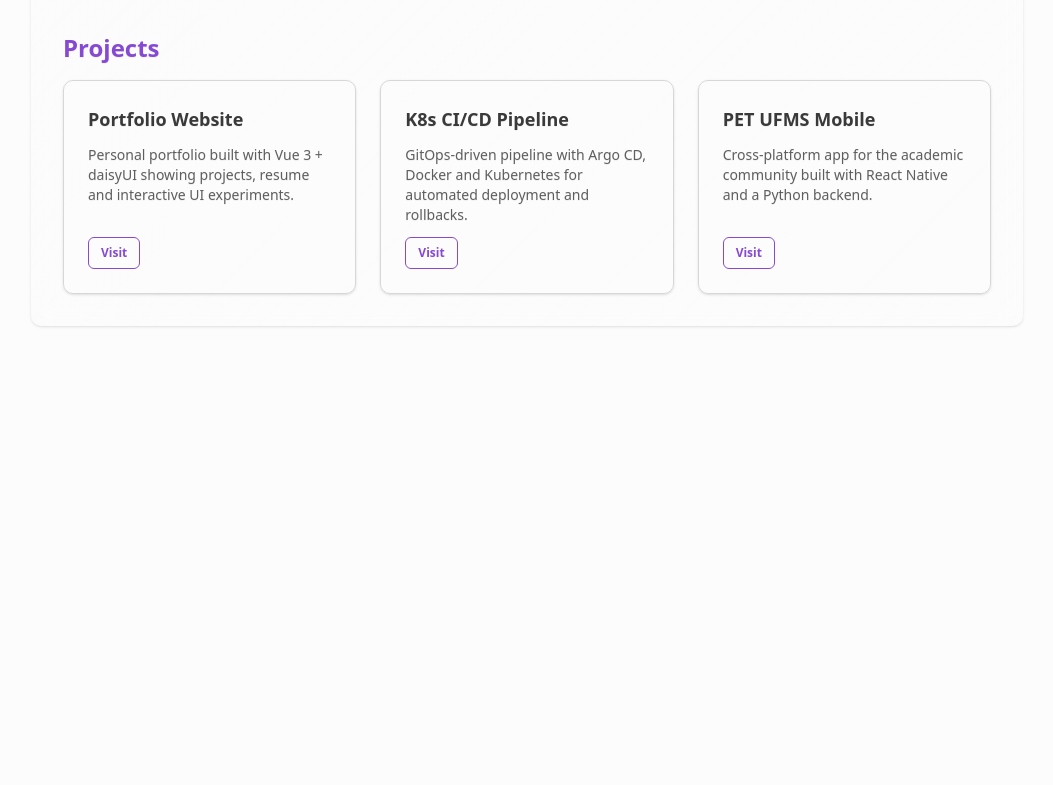
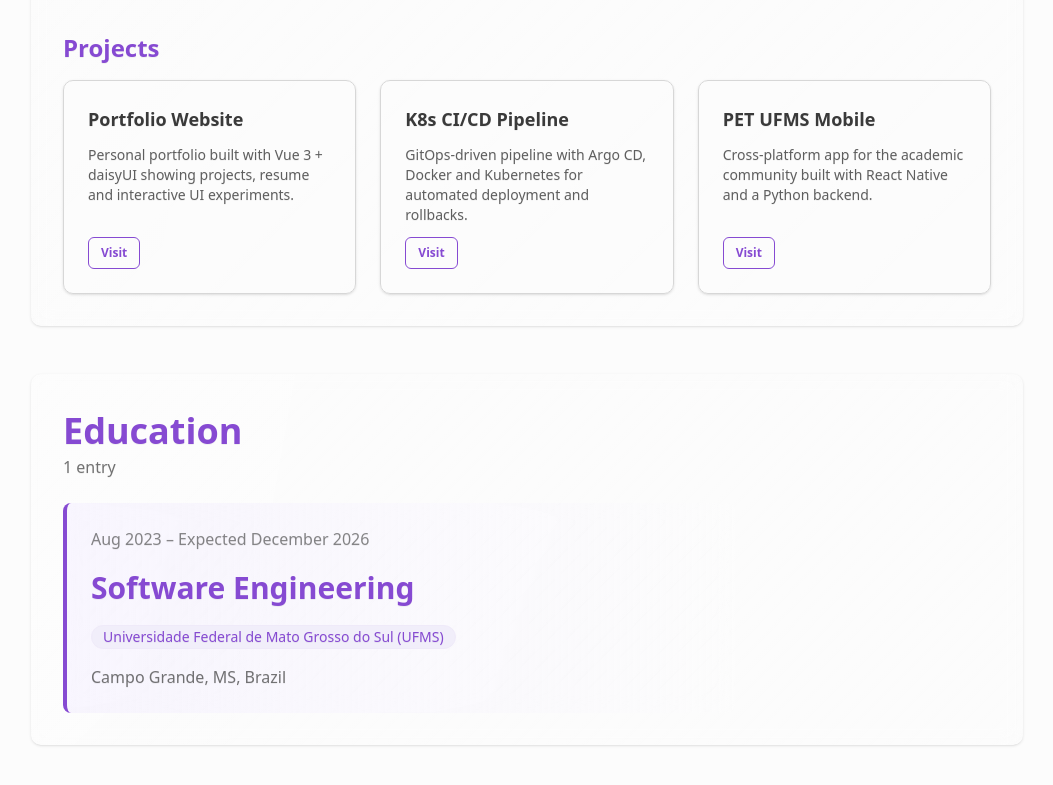
Before and after one commit to Cruellest/Portifolio-Website, a Vue app: page / in a window 1280 px wide. Shown: the part 2192-2977 px from the top of the page, without its empty margins (113-1166 px from the left). Before the commit the page ends 2566 px from the top, so only its background shows below. Built offline with nearby package versions, Linux system fonts and the light colour scheme.

Commit message:
feat: add Education component and integrate it into the Homepage; update data.json with UI strings for education section

```diff
--- /dev/null
+++ b/src/components/education.vue
@@ -0,0 +1,90 @@
+<template>
+  <section class="container mx-auto max-w-screen-lg my-8 sm:my-12 px-4">
+    <div class="card glass rounded-box p-6 sm:p-8 shadow">
+      <div class="flex items-end justify-between gap-4 flex-wrap">
+        <div>
+          <h2 class="text-2xl sm:text-3xl md:text-4xl leading-tight sm:leading-snug text-primary font-bold break-words">
+            {{ sectionTitles.education || 'Education' }}
+          </h2>
+          <p class="text-base-content/70 text-sm sm:text-base">
+            {{ items.length }} {{ items.length === 1 ? eduEntry : eduEntries }}
+          </p>
+        </div>
+      </div>
+
+      <!-- Carrossel horizontal -->
+      <div class="mt-6">
+        <div class="overflow-x-auto scroll-smooth snap-x snap-mandatory touch-pan-x overscroll-x-contain" tabindex="0">
+          <div class="flex gap-6 md:gap-8 pr-2">
+            <div
+              v-for="(edu, idx) in itemsSorted"
+              :key="idx"
+              class="snap-start shrink-0 w-[95%] sm:w-[30rem] md:w-[36rem] lg:w-[42rem]"
+            >
+              <section class="relative w-full h-full p-5 sm:p-6 rounded-lg border-l-4 border-primary bg-gradient-to-r from-base-200/60 to-base-100/20 backdrop-blur transition-colors hover:from-base-200/80">
+                <div class="flex flex-col gap-3 md:gap-4">
+                  <div class="text-xs sm:text-sm md:text-base text-base-content/60">
+                    {{ edu.startDate }} – {{ edu.endDate }}
+                  </div>
+                  <h3 class="text-2xl md:text-3xl font-bold text-primary leading-snug">
+                    {{ edu.degree }}
+                  </h3>
+                  <div class="flex items-center gap-2">
+                    <span class="badge badge-soft badge-primary badge-sm md:badge-md">{{ edu.institution }}</span>
+                  </div>
+                  <p class="text-sm md:text-base text-base-content/70">
+                    {{ edu.location }}
+                  </p>
+                </div>
+                <span class="status status-primary status-sm absolute -left-2 top-6"></span>
+              </section>
+            </div>
+
+            <div v-if="!itemsSorted.length" class="snap-start shrink-0 w-full">
+              <div class="alert alert-info">
+                <span>{{ eduEmpty }}</span>
+              </div>
+            </div>
+          </div>
+        </div>
+      </div>
+    </div>
+  </section>
+</template>
+
+<script setup lang="ts">
+import { computed } from 'vue'
+import { getEducationData, getSectionsData, getUiStrings } from '../controllers/json-data-controller'
+
+type Education = {
+  degree: string
+  institution: string
+  location: string
+  startDate: string
+  endDate: string
+}
+
+const sectionTitles = computed(() => getSectionsData() as any)
+const ui = computed(() => getUiStrings() as any)
+const eduEntry = computed<string>(() => ui.value?.education?.entryLabel || 'entry')
+const eduEntries = computed<string>(() => ui.value?.education?.entriesLabel || 'entries')
+const eduEmpty = computed<string>(() => ui.value?.education?.emptyState || 'No education records found.')
+const items = computed<Education[]>(() => {
+  const raw = getEducationData() as any
+  return Array.isArray(raw) ? (raw as Education[]) : (Array.isArray(raw?.education) ? raw.education as Education[] : [])
+})
+
+// Ordenação baseada no ano final (endDate). "Current/Atual/Present" vai para o final (9999).
+const getEndYear = (s: string): number => {
+  if (!s) return -Infinity
+  const lower = s.toLowerCase()
+  if (lower.includes('current') || lower.includes('atual') || lower.includes('present'))
+    return 9999
+  const m = s.match(/(19|20)\d{2}/)
+  return m ? Number(m[0]) : -Infinity
+}
+const itemsSorted = computed<Education[]>(() => {
+  const arr = Array.isArray(items.value) ? [...items.value] : []
+  return arr.sort((a, b) => getEndYear(a.endDate) - getEndYear(b.endDate))
+})
+</script>
--- a/src/data/data.json
+++ b/src/data/data.json
@@ -147,6 +147,11 @@
     "common": {
       "prev": "Prev",
       "next": "Next"
+    },
+    "education": {
+      "entryLabel": "entry",
+      "entriesLabel": "entries",
+      "emptyState": "No education records found."
     }
   }
 }
--- a/src/pages/Homepage.vue
+++ b/src/pages/Homepage.vue
@@ -2,9 +2,11 @@
     <Summary/>
     <Skills/>
     <Experience/>
+    <Education/>
 </template>
 
 <script setup lang="ts">
+import Education from '../components/education.vue';
 import Experience from '../components/experience.vue';
 import Skills from '../components/skills.vue';
 import Summary from '../components/summary.vue'
```
